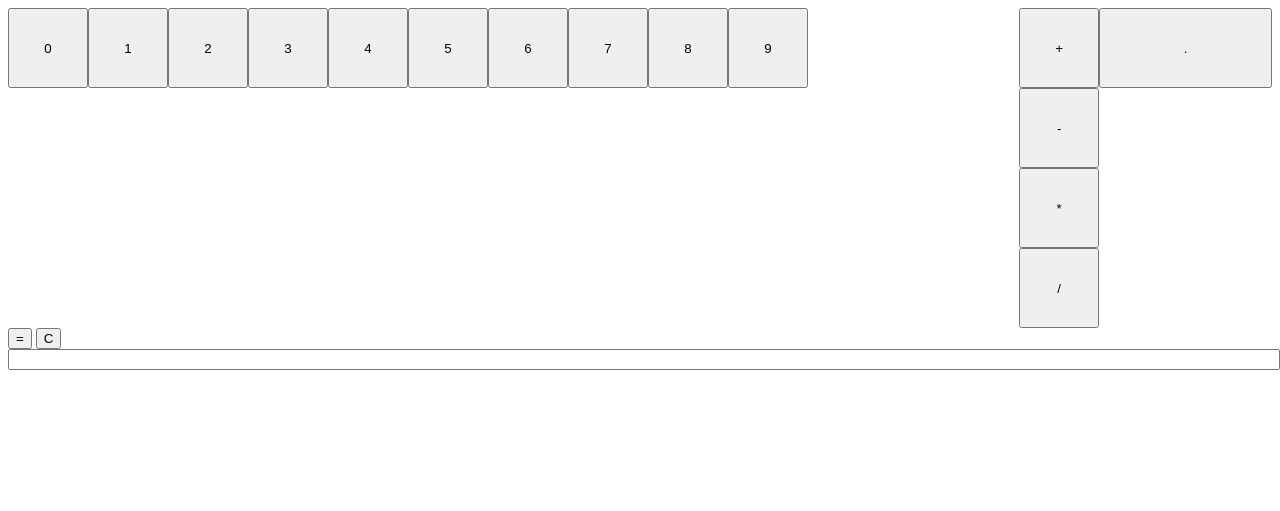
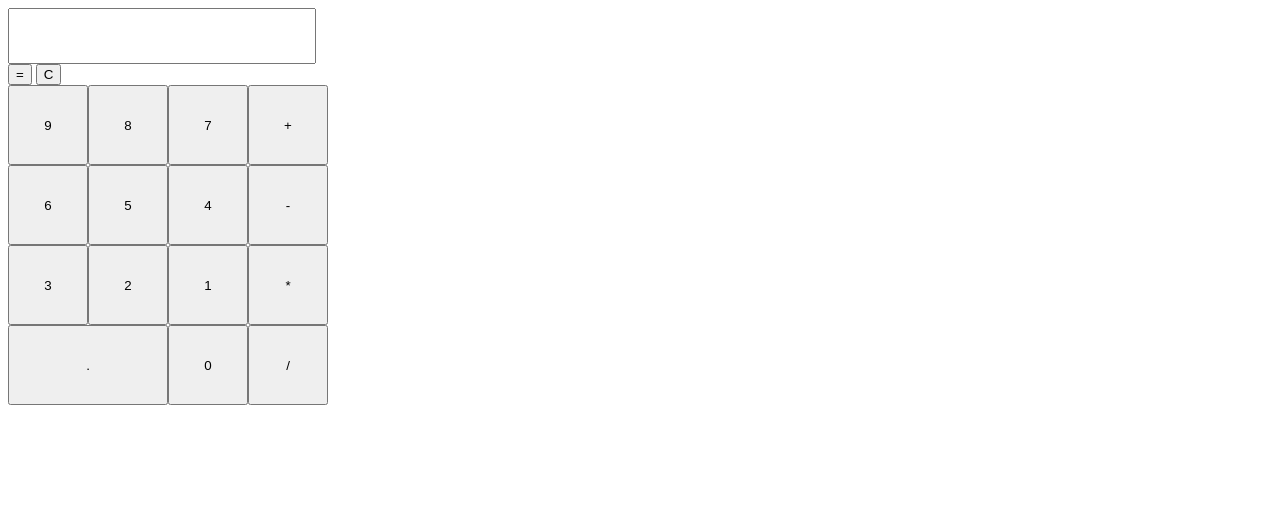
Before and after one commit to lagging-d/calculator, a plain HTML site: page index.html in a window 1280 px wide. Drawn offline with Linux system fonts and the light colour scheme.

Commit message:
Fix: rewrite for styling purposes

```diff
--- a/index.html
+++ b/index.html
@@ -8,18 +8,25 @@
         <script src="script.js" defer></script>
     </head>
     <body>
+        <div class="allContainer">
+            <input id="display" type="text">
+            <div class="upperBtns">
+                <button id="equals">=</button>
+                <button id="clear">C</button>
+            </div>
             <div class="inputElements">
                 <div class="digits">
-                <button>0</button>
+                    <button>9</button>
+                    <button>8</button>
+                    <button>7</button>
+                    <button>6</button>
+                    <button>5</button>
+                    <button>4</button>
+                    <button>3</button>
+                    <button>2</button>
                     <button>1</button>
-                <button>2</button>
-                <button>3</button>
-                <button>4</button>
-                <button>5</button>
-                <button>6</button>
-                <button>7</button>
-                <button>8</button>
-                <button>9</button>
+                    <button class="dot">.</button>
+                    <button class="zero">0</button>
                 </div>
                 <div class="operations">
                     <button class="oper">+</button>
@@ -27,10 +34,8 @@
                     <button class="oper">*</button>
                     <button class="oper">/</button>
                 </div>
-            <button class="dot">.</button>
             </div>
-      <button id="equals">=</button>
-      <button id="clear">C</button>
-      <input id="display" type="text">
+
+       </div>
     </body>
 </html>
```
Lines whose indentation alone changed are shown as unchanged.
